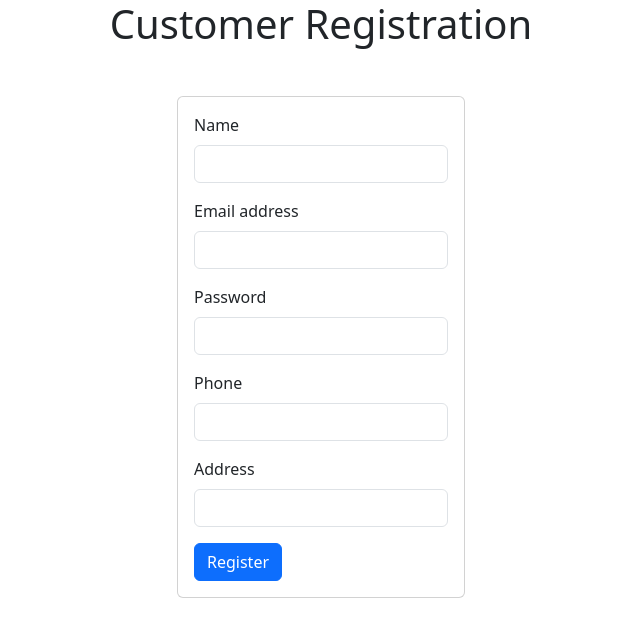
After one commit to 22f3002758/Bootcamp-July26, a Flask app: page /register?role=customer in a window 1280 px wide. The commit adds this page. Shown: the top 637 px of the page, without its empty margins (319-959 px from the left). Run offline with Flask 3, Linux system fonts and the light colour scheme.

Commit message:
RBAC completed

```diff
--- a/app.py
+++ b/app.py
@@ -1,10 +1,18 @@
 from flask import Flask
 from backend.models import *
 from datetime import datetime
+from flask_login import LoginManager,login_required
 
 def create_app():
     app=Flask(__name__)
     app.config["SQLALCHEMY_DATABASE_URI"]="sqlite:///mydb.sqlite3"
+    app.config["SECRET_KEY"]="mysecretkey"
+    loginmanager=LoginManager(app)
+    @loginmanager.user_loader
+    def load_user(email):
+        obj=db.session.query(Professional).filter_by(email=email).first() or db.session.query(Customer).filter_by(email=email).first() or db.session.query(Admin).filter_by(email=email).first()
+        return obj
+
     db.init_app(app)
     app.app_context().push()
     return app
--- a/backend/routes.py
+++ b/backend/routes.py
@@ -1,5 +1,93 @@
 from flask import current_app as app
+from flask import request, render_template,redirect
+from .models import*
+from flask_login import login_user, logout_user,login_required,current_user
 
 @app.route('/')
 def home():
-    return "Hello from home"
+    return render_template('home.html')
+
+
+@app.route('/register',methods=['POST','GET'])
+def register():
+    if request.args.get("role")=='customer' and request.method=='GET':
+        return render_template('customer/register.html')
+    if request.args.get("role")=='professional' and request.method=='GET':
+        return render_template('professional/register.html')
+    elif request.method=='POST' and request.args.get("role")=='customer':
+        fname=request.form.get("cust_name")
+        femail=request.form.get("cust_email")
+        fpwd=request.form.get("cust_pwd")
+        fadd=request.form.get("cust_address")
+        fmobile=request.form.get("cust_mobile")
+        cust=db.session.query(Customer).filter_by(email=femail).first()
+        if cust:
+            return "Customer already exist!"
+        else:
+            newcust=Customer(name=fname,email=femail, password=fpwd,address=fadd,mobile=fmobile,status='registered')
+            db.session.add(newcust)
+            db.session.commit()
+        return redirect("/login")
+    elif request.method=='POST' and request.args.get("role")=='professional':
+        fname=request.form.get("p_name")
+        femail=request.form.get("p_email")
+        fpwd=request.form.get("p_pwd")
+        fadd=request.form.get("p_address")
+        fmobile=request.form.get("p_mobile")
+        fexp=request.form.get("p_exp")
+        resume=request.files.get("resume")
+        prof=db.session.query(Professional).filter_by(email=femail).first()
+        if prof:
+            return "Professional already exist!"
+        else:
+            newprof=Professional(name=fname,email=femail, password=fpwd,address=fadd,mobile=fmobile,experience=fexp,status='registered',resume="#")
+            db.session.add(newprof)
+            db.session.commit()
+        return redirect("/login")
+
+@app.route('/login',methods=['GET','POST'])
+def login():
+    if request.method=="GET":
+        return render_template("login.html")
+    if request.method=="POST":
+        femail=request.form.get("email")
+        fpwd=request.form.get("pwd")
+        user= db.session.query(Professional).filter_by(email=femail).first() or \
+            db.session.query(Customer).filter_by(email=femail).first() or \
+            db.session.query(Admin).filter_by(email=femail).first()
+
+        if user:
+            print("hello")
+            if user.password==fpwd:
+                if isinstance(user, Professional):
+                    login_user(user)
+                    return redirect("professional/dashboard")
+
+                elif isinstance(user, Customer):
+                    login_user(user)
+                    return redirect(f"customer/dashboard")
+                elif isinstance(user, Admin):
+                    login_user(user)
+                    return redirect(f"admin/dashboard")
+
+            else:
+                return "check your credentials"
+        else:
+            return "user not found"
+
+
+@app.route('/admin/dashboard',methods=['GET','POST'])
+@login_required
+def admin_dash():
+    return f"Welcome to admin dashboard{current_user.email}"
+
+@app.route('/professional/dashboard',methods=['GET','POST'])
+@login_required
+def prof_dash():
+    return "Welcome to professional dashboard"
+
+@app.route('/customer/dashboard',methods=['GET','POST'])
+@login_required
+def cust_dash():
+
+    return f"Welcome to customer dashboard{current_user.email}"
--- /dev/null
+++ b/templates/customer/register.html
@@ -0,0 +1,52 @@
+<!doctype html>
+<html lang="en">
+
+<head>
+    <meta charset="utf-8">
+    <meta name="viewport" content="width=device-width, initial-scale=1">
+    <title>Home</title>
+    <link href="https://cdn.jsdelivr.net/npm/bootstrap@5.3.8/dist/css/bootstrap.min.css" rel="stylesheet"
+        integrity="sha384-sRIl4kxILFvY47J16cr9ZwB07vP4J8+LH7qKQnuqkuIAvNWLzeN8tE5YBujZqJLB" crossorigin="anonymous">
+</head>
+
+<body>
+    <h1 class="text-center mb-5">Customer Registration</h1>
+    <div class="d-flex justify-content-center">
+        <div class="card" style="width: 18rem;">
+            <div class="card-body">
+                <form method="post" action="/register?role=customer">
+                    <div class="mb-3">
+                        <label for="custname" class="form-label">Name</label>
+                        <input type="text" class="form-control" id="custname" aria-describedby="emailHelp" required name="cust_name">
+
+                    </div>
+                    <div class="mb-3">
+                        <label for="exampleInputEmail1" class="form-label">Email address</label>
+                        <input type="email" class="form-control" id="exampleInputEmail1" aria-describedby="emailHelp" required name="cust_email">
+
+                    </div>
+                    <div class="mb-3">
+                        <label for="exampleInputPassword1" class="form-label">Password</label>
+                        <input type="password" class="form-control" id="exampleInputPassword1" required name=cust_pwd>
+                    </div>
+                    <div class="mb-3">
+                        <label for="cust_phone" class="form-label">Phone</label>
+                        <input type="text" class="form-control" id="cust_phone" aria-describedby="emailHelp" required name="cust_mobile">
+
+                    </div>
+                    <div class="mb-3">
+                        <label for="custadd" class="form-label">Address</label>
+                        <input type="text" class="form-control" id="custadd" aria-describedby="emailHelp" required name="cust_address">
+                    </div>
+                    <button type="submit" class="btn btn-primary">Register</button>
+                </form>
+            </div>
+        </div>
+    </div>
+
+    <script src="https://cdn.jsdelivr.net/npm/bootstrap@5.3.8/dist/js/bootstrap.bundle.min.js"
+        integrity="sha384-FKyoEForCGlyvwx9Hj09JcYn3nv7wiPVlz7YYwJrWVcXK/BmnVDxM+D2scQbITxI"
+        crossorigin="anonymous"></script>
+</body>
+
+</html>
--- a/templates/home.html
+++ b/templates/home.html
@@ -12,15 +12,15 @@
 <body>
     <h1 class="text-center">Welcome to my home page</h1>
     <div class="d-flex justify-content-center gap-2">
-        <button type="button" class="btn btn-primary">Primary</button>
+        <a type="button" href="/login" class="btn btn-primary">Login</a>
         <div class="dropdown">
             <button class="btn btn-secondary dropdown-toggle" type="button" data-bs-toggle="dropdown"
                 aria-expanded="false">
                 Register
             </button>
             <ul class="dropdown-menu">
-                <li><a class="dropdown-item" href="#">Customer</a></li>
-                <li><a class="dropdown-item" href="#">Professional</a></li>
+                <li><a class="dropdown-item" href="/register?role=customer">Customer</a></li>
+                <li><a class="dropdown-item" href="/register?role=professional">Professional</a></li>
 
             </ul>
         </div>
```
Also changed, not shown: backend/models.py (+10 -4 lines), templates/login.html (+4 -7 lines), templates/professional/register.html (added, +60 -0 lines), instance/mydb.sqlite3.
